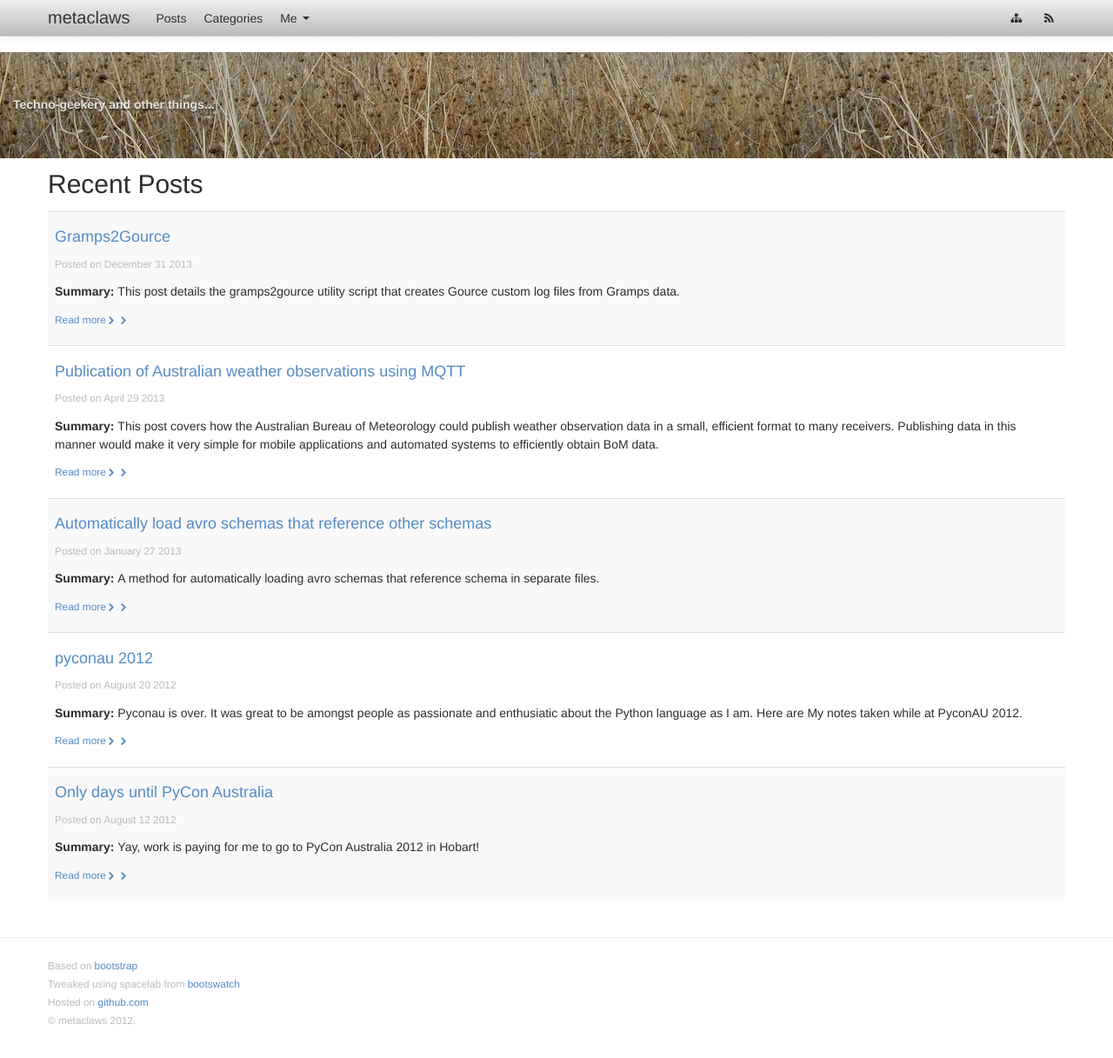
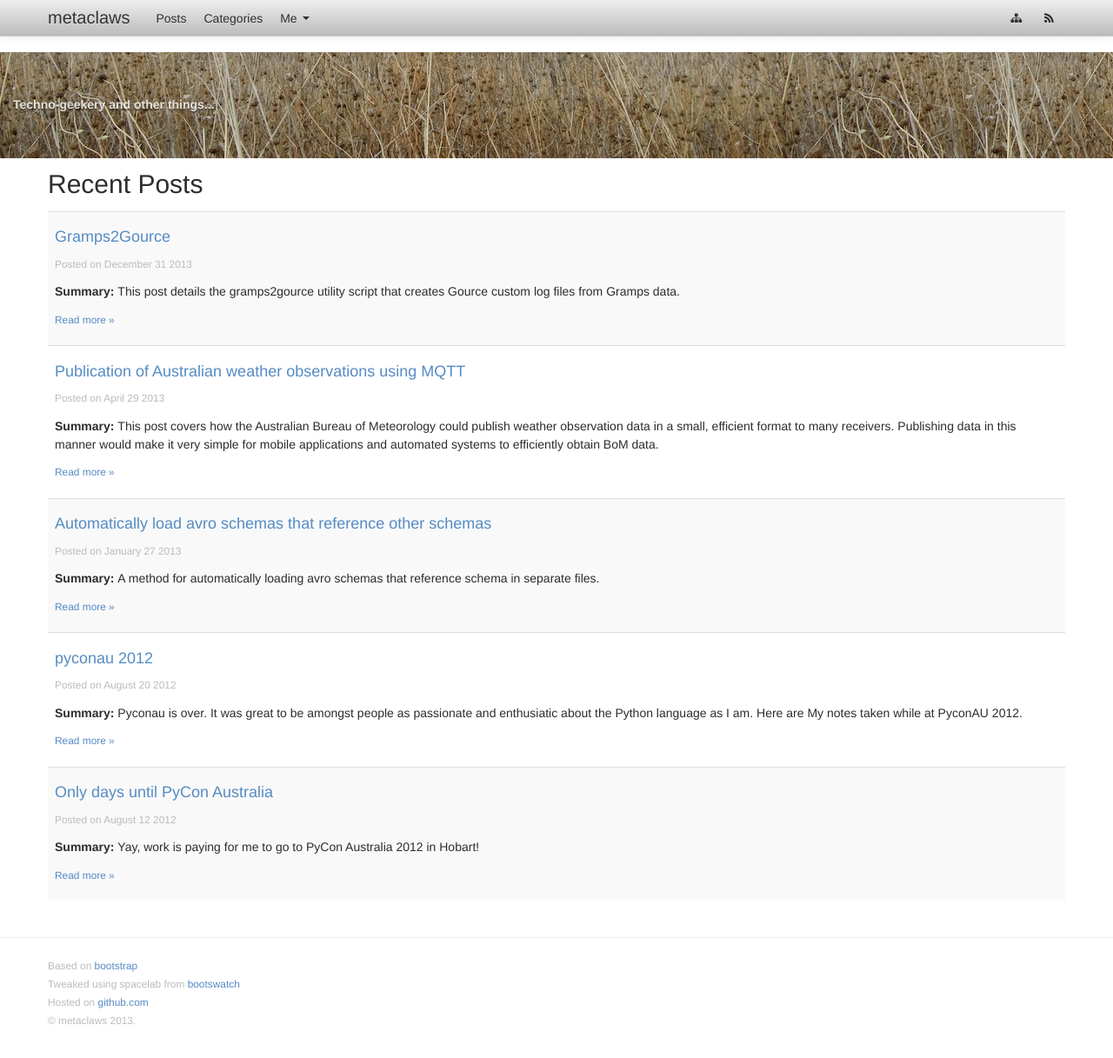
Before and after one commit to claws/claws.github.com, a Jekyll site: the page built from index.html, in a window 1280 px wide and 1236 px high. Shown: the top 1217 px of the window at 87% size. Built offline with Jekyll 4.4.1, drawn with Linux system fonts in a browser that asks for light colours; some web fonts are replaced; Markdown is read by kramdown in place of the engine named in the settings; comment, search, counter and statistics services are not loaded; grey boxes are pictures that could not be loaded.

Commit message:
cleanups

```diff
--- a/_layouts/default.html
+++ b/_layouts/default.html
@@ -20,6 +20,9 @@
     <![endif]-->
 
     <link rel="alternate" type="application/atom+xml" title="Feed" href="{{ site.url}}/atom.xml" />
+
+    <link rel="shortcut icon" type="image/x-icon" href="/favicon.ico" />
+    <link rel="icon" type="image/x-icon" href="/favicon.ico" />
 
     <link rel="apple-touch-icon" sizes="57x57" href="/apple-touch-icon-precomposed-57x57.png" />
     <link rel="apple-touch-icon" sizes="72x72" href="/apple-touch-icon-precomposed-72x72.png" />
@@ -155,7 +158,7 @@
                 Based on <a target="_blank" href="http://twitter.github.com/bootstrap/">bootstrap</a><br/>
                 Tweaked using spacelab from <a target="_blank" href="http://bootswatch.com/">bootswatch</a><br/>
                 Hosted on <a href="https://www.github.com">github.com</a><br/>
-                &copy; metaclaws 2012.<br/>
+                &copy; metaclaws 2013.<br/>
               </p>
             </small>
           </div>
--- a/index.html
+++ b/index.html
@@ -18,7 +18,7 @@ meta-description: "Chris Laws' tech blog. Typical topics covered here are Python
 
                 <p><strong>Summary:</strong>&nbsp;{{ post.summary }}</p>
 
-                <p><small><a href="{{post.url}}">Read more&nbsp;<i class="icon-chevron-right"></i><i class="icon-chevron-right"></i></a></small></p>
+                <p><small><a href="{{post.url}}">Read more &raquo; </a></small></p>
               </td>
             </tr>
             {% endfor %}
```
